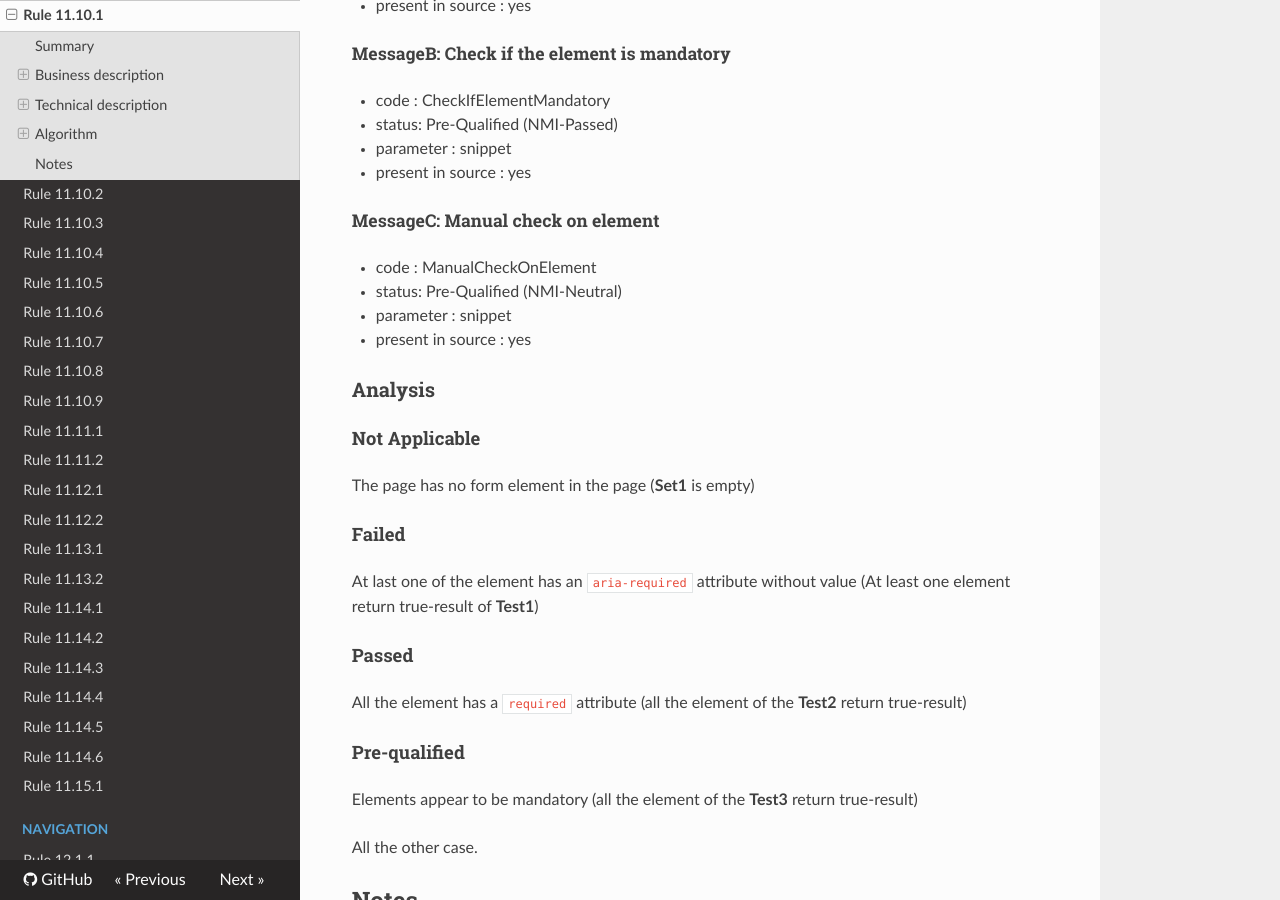
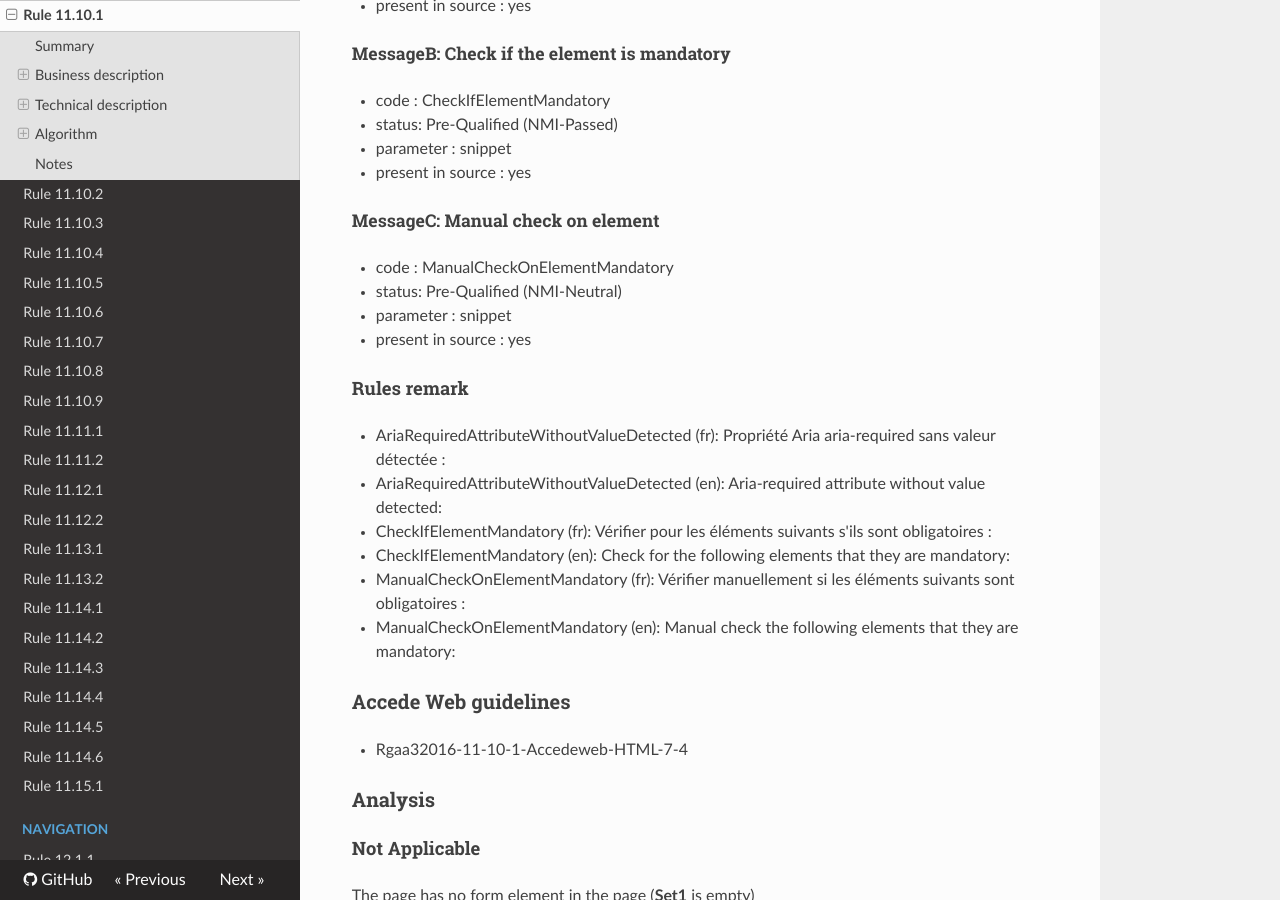
Before and after one commit to Tanaguru/RGAA3-2016, an MkDocs documentation site: the page built from docs/Rule-11-10-1.md, in a window 1280 px wide and 900 px high, scrolled down 2384 px. Built offline with MkDocs 1.6.1, drawn with Linux system fonts in a browser that asks for light colours; nearby versions of some CDN libraries; old or Windows-style settings are respelled for this version of MkDocs.

```diff
--- a/docs/Rule-11-10-1.md
+++ b/docs/Rule-11-10-1.md
@@ -109,10 +109,25 @@ For each element return true-result of **Test3**, raise a MessageC.
 
 ##### MessageC: Manual check on element
 
--   code : ManualCheckOnElement
+-   code : ManualCheckOnElementMandatory
 -   status: Pre-Qualified (NMI-Neutral)
 -   parameter : snippet
 -   present in source : yes
+
+#### Rules remark
+
+ * AriaRequiredAttributeWithoutValueDetected (fr): Propri&eacute;t&eacute; Aria aria-required sans valeur d&eacute;tect&eacute;e :
+ * AriaRequiredAttributeWithoutValueDetected (en): Aria-required attribute without value detected:
+
+ * CheckIfElementMandatory (fr): V&eacute;rifier pour les &eacute;l&eacute;ments suivants s'ils sont obligatoires :
+ * CheckIfElementMandatory (en): Check for the following elements that they are mandatory:
+
+ * ManualCheckOnElementMandatory (fr): V&eacute;rifier manuellement si les &eacute;l&eacute;ments suivants sont obligatoires :
+ * ManualCheckOnElementMandatory (en): Manual check the following elements that they are mandatory:
+
+### Accede Web guidelines
+
+ * Rgaa32016-11-10-1-Accedeweb-HTML-7-4
 
 ### Analysis
 
```
Also changed, not shown: docs/Rule-11-10-2.md (+13 -1 lines), 3 other files.
